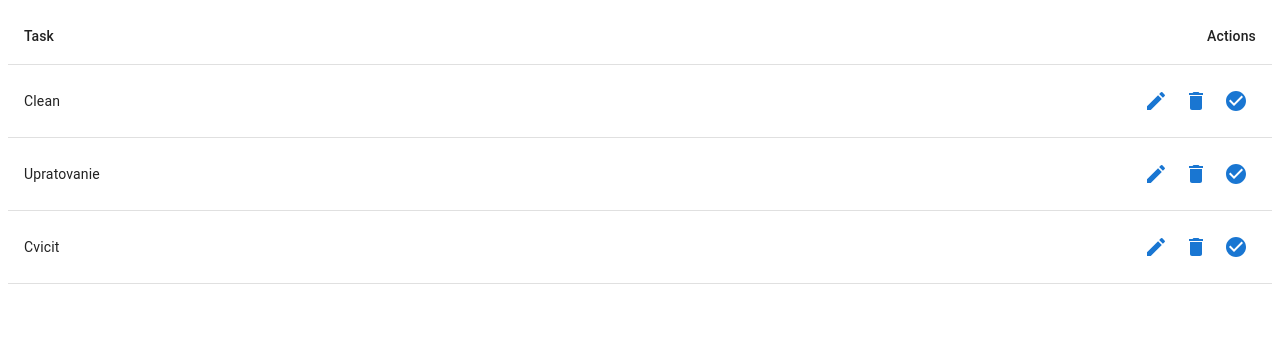
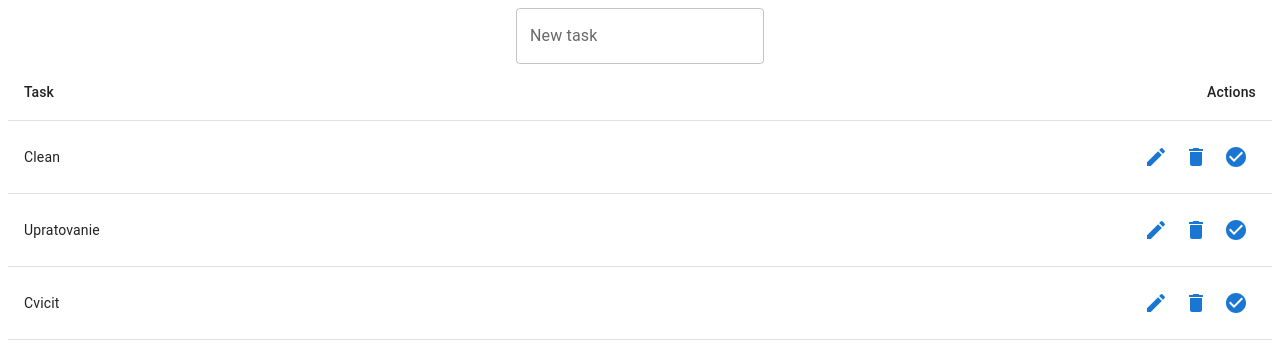
Before and after one commit to danilesky/React-Vite-TodoApp, a React (Vite) app: page / in a window 1280 px wide. Shown: the top 352 px of the page. Built offline with nearby package versions, Linux system fonts and the light colour scheme.

Commit message:
AddTask component with functions

```diff
--- a/src/App.jsx
+++ b/src/App.jsx
@@ -1,13 +1,14 @@
 import { AppTable } from "./components/Table/AppTable";
 import { useEffect, useState } from "react";
 import { Box, styled } from "@mui/material";
+import { AddTask } from "./components/AddTask";
 
 const AppBody = styled(Box)`
   height: 100%;
   width: 100%;
   background-color: white;
   display: flex;
-  flex-direction: row;
+  flex-direction: column;
   align-items: center;
   justify-content: center;
 `;
@@ -60,8 +61,21 @@ function App() {
     });
   };
 
+  const addTodo = (name) => {
+    setTodos((oldTodos) => {
+      const lastIndex = oldTodos.length ? oldTodos[oldTodos.length - 1] : 0;
+      const newTodo = {
+        id: lastIndex + 1,
+        name: name,
+        description: "",
+      };
+      return [...oldTodos, newTodo];
+    });
+  };
+
   return (
     <AppBody>
+      <AddTask addFn={addTodo} />
       <AppTable data={todos} deleteFn={deleteTodo} editFn={editTodo} />
     </AppBody>
   );
--- /dev/null
+++ b/src/components/AddTask.jsx
@@ -0,0 +1,32 @@
+import TextField from "@mui/material/TextField";
+import { useRef, useState } from "react";
+
+export const AddTask = ({ addFn }) => {
+  const [name, setName] = useState(null);
+
+  const nameHandler = (e) => {
+    setName(e);
+  };
+
+  const addTaskHandler = (e) => {
+    //On enter
+    if (e.code === "Enter") {
+      addFn(name);
+      e.target.value = "";
+      setName(null);
+    }
+    console.log(name);
+  };
+
+  return (
+    <>
+      <TextField
+        id="outlined-basic"
+        label={!name ? "New task" : name}
+        variant="outlined"
+        onChange={(e) => nameHandler(e.target.value)}
+        onKeyDown={(e) => addTaskHandler(e)}
+      />
+    </>
+  );
+};
```
